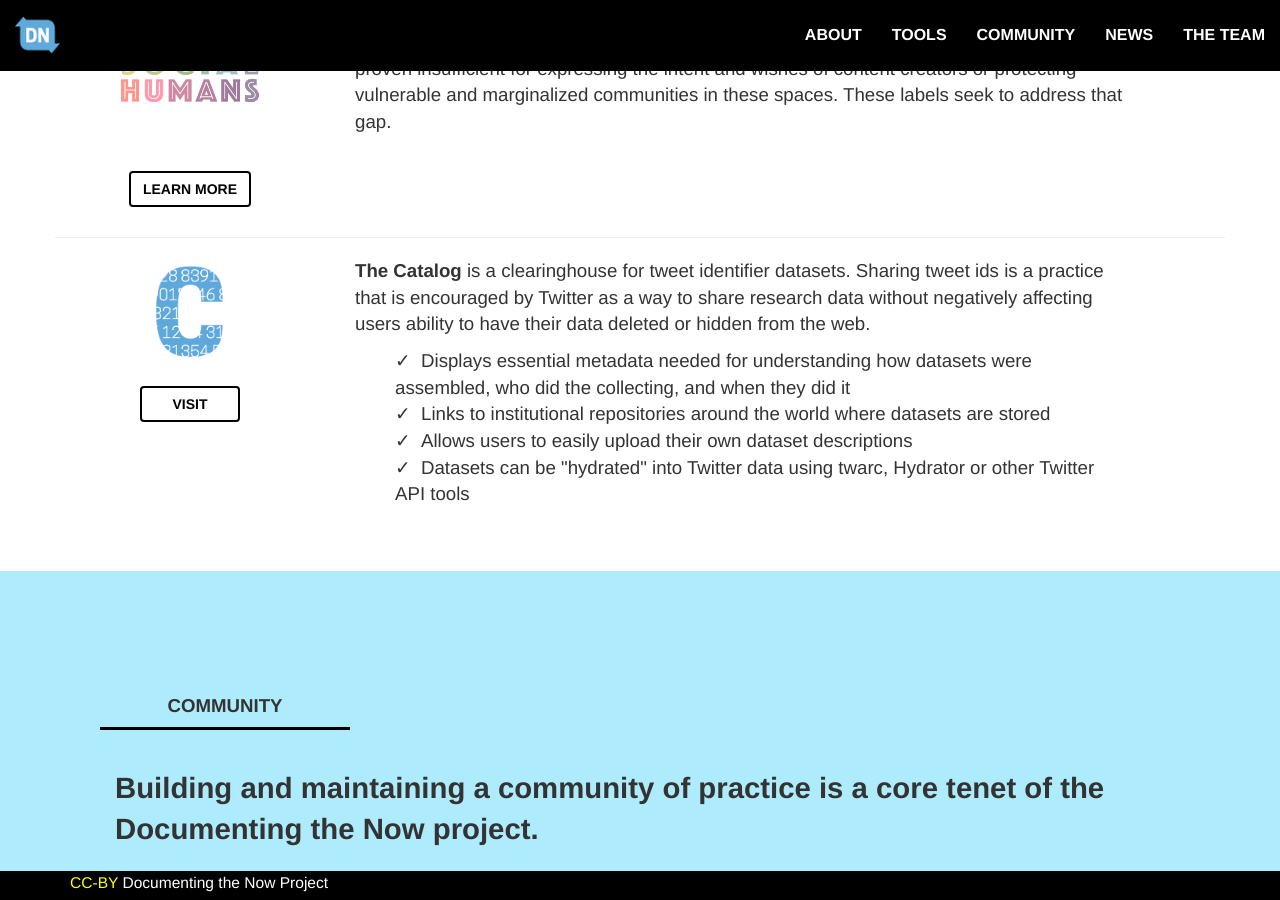
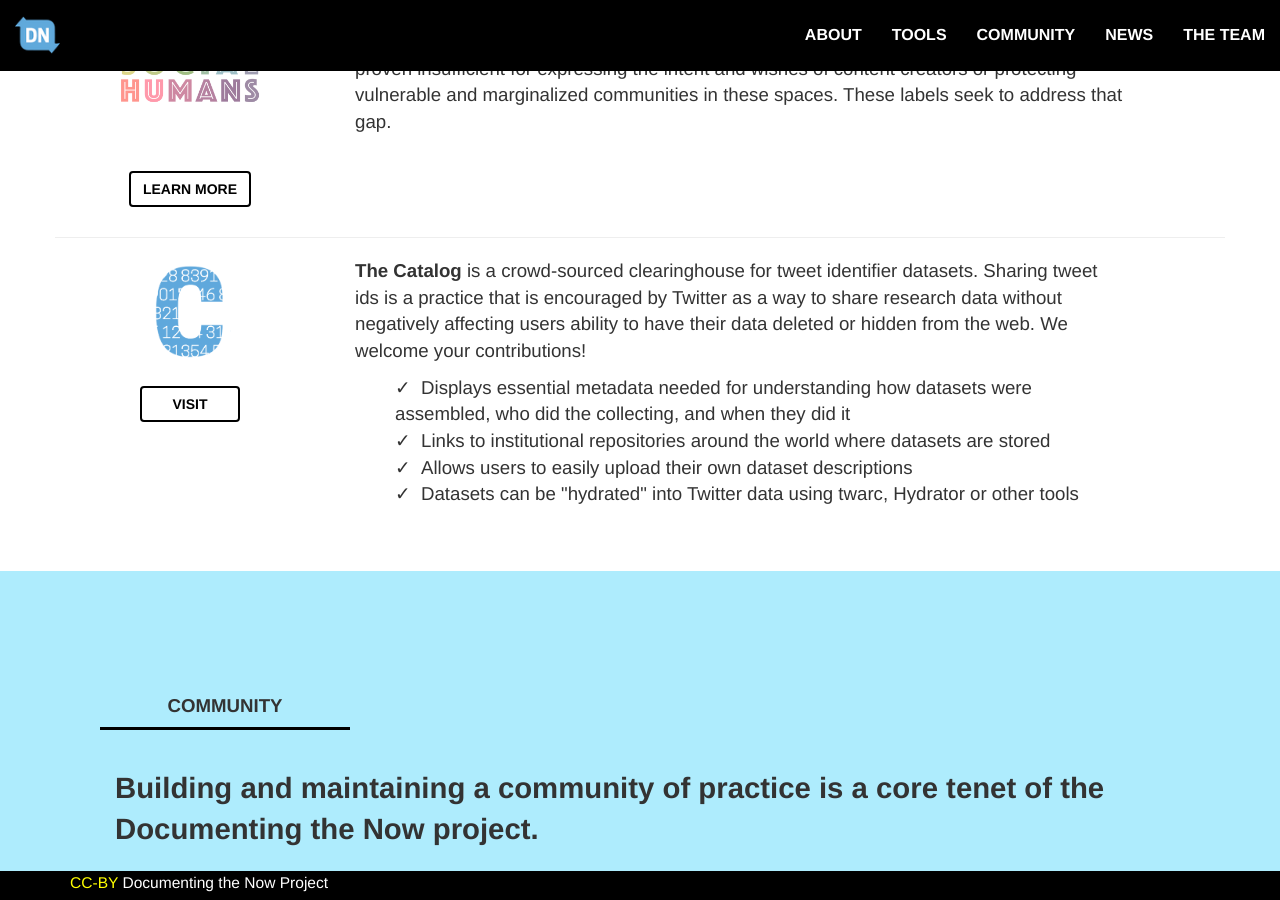
Before and after one commit to DocNow/docnow.github.io, a Jekyll site: the page built from index.html, in a window 1280 px wide and 900 px high, scrolled down 2679 px. Built offline with Jekyll 4.4.1, drawn with Linux system fonts in a browser that asks for light colours.

Commit message:
tweak catalog text

```diff
--- a/index.html
+++ b/index.html
@@ -208,11 +208,11 @@
               </div>
             </div>
             <div class="col-lg-8 col-md-9 col-sm-8 text-left">
-              <p><b>The Catalog</b> is a clearinghouse for tweet identifier
+              <p><b>The Catalog</b> is a crowd-sourced clearinghouse for tweet identifier
               datasets. Sharing tweet ids is a practice that is encouraged by
               Twitter as a way to share research data without negatively
               affecting users ability to have their data deleted or hidden from
-              the web.</p>
+              the web. We welcome your contributions!</p>
               <ul>
                 <li>&nbsp;Displays essential metadata needed for understanding
                   how datasets were assembled, who did the collecting, and when
@@ -222,7 +222,7 @@
                 <li>&nbsp;Allows users to easily upload their own dataset
                   descriptions</li>
                 <li>&nbsp;Datasets can be "hydrated" into Twitter data using
-                  twarc, Hydrator or other Twitter API tools</li>
+                  twarc, Hydrator or other tools</li>
               </ul>
             </div>
           </div>
```
